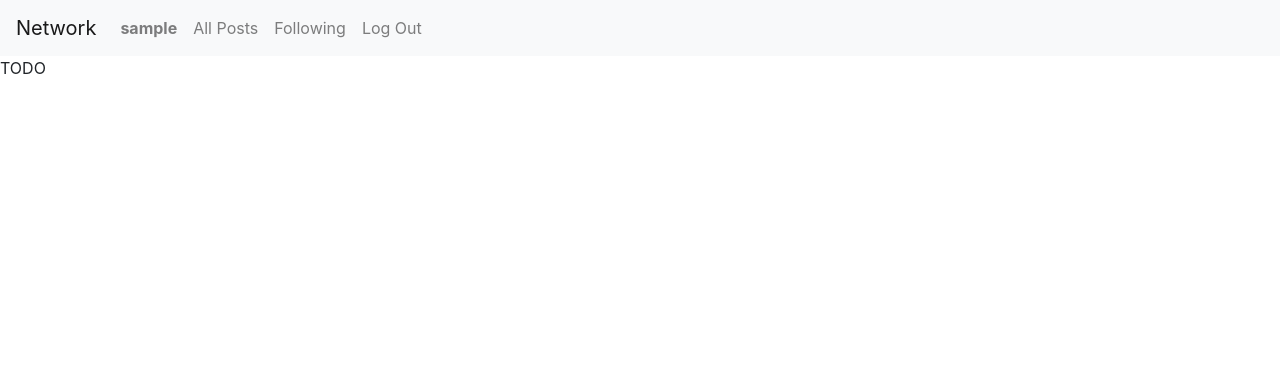
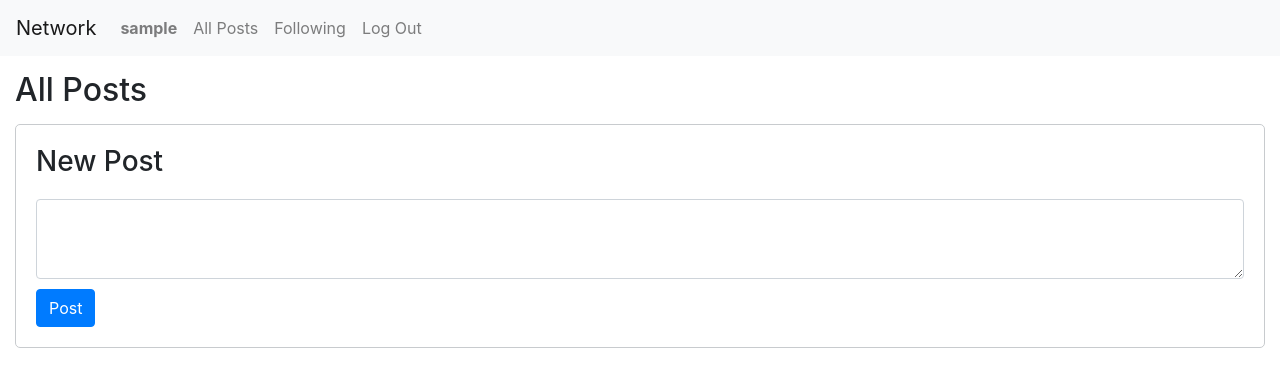
Before and after one commit to danrmoliv/cs50w-project4, a Django app: page / in a window 1280 px wide. Shown: the top 387 px of the page. Run offline with Django 3.2, Linux system fonts and the light colour scheme; the visitor is signed in with stand-in values (Sample User, id 1); some libraries are stand-ins or nearby versions.

Commit message:
Create new post logic

```diff
--- a/network/models.py
+++ b/network/models.py
@@ -20,6 +20,10 @@ class PostItem(models.Model):
     timestamp = models.DateTimeField(auto_now_add=True)
     liked_by = models.ManyToManyField(User, blank=True, related_name="posts_liked")
 
+    def __str__(self):
+        return f"{self.user} - Post: {self.body} - {self.timestamp}"
+
+
     def serialize(self):
         return {
             "id": self.id,
--- /dev/null
+++ b/network/static/network/scriptIndex.js
@@ -0,0 +1,72 @@
+document.addEventListener('DOMContentLoaded', function() {
+
+  // Use buttons to toggle between views
+  document.querySelector('#all-posts-btn').addEventListener('click', () => load_all_posts());
+  document.querySelector('#following-btn').addEventListener('click', () => load_following());
+
+
+  // By default, load all_posts
+  load_all_posts();
+});
+
+
+// Event listener after DOM loaded
+document.addEventListener('DOMContentLoaded', function() {
+
+  composePost();
+
+});
+
+
+function load_all_posts() {
+    // Clear out composition fields
+    document.querySelector('#post-body').value = '';
+
+    document.querySelector('#all-posts-view').style.display = 'block';
+    document.querySelector('#following-view').style.display = 'none';
+
+    // composePost();
+};
+
+function load_following() {
+    document.querySelector('#all-posts-view').style.display = 'none';
+    document.querySelector('#following-view').style.display = 'block';
+};
+
+function composePost() {
+  formDOM = document.querySelector("#compose-post");
+
+
+
+  formDOM.addEventListener("submit", (event) => {
+    event.preventDefault();
+
+    const body = document.querySelector('#post-body').value;
+    const csrfToken = document.querySelector('[name=csrfmiddlewaretoken]').value;
+
+    // console.log(body);
+
+    fetch('/posts', {
+        method: 'POST',
+        headers: {
+          // Informa ao servidor que você está enviando JSON
+          'Content-Type': 'application/json',
+          // Adiciona o token CSRF ao cabeçalho que o Django espera
+          'X-CSRFToken': csrfToken
+        },
+        body: JSON.stringify({
+            body: body,
+
+        })
+      })
+      .then(response => response.json())
+      .then(result => {
+          console.log(result);
+      })
+      .then(
+        document.querySelector('#post-body').value = '')
+
+  }
+)
+
+}
--- a/network/static/network/styles.css
+++ b/network/static/network/styles.css
@@ -0,0 +1,19 @@
+h2{
+    margin: 15px;
+}
+
+#new-post {
+    margin: 15px;
+    border: solid #c8cbce 1px;
+    padding: 20px;
+    border-radius: 5px;
+}
+
+#new-post > h3 {
+    margin-bottom: 20px;
+}
+
+#new-post > form > textarea {
+    margin-bottom: 10px;
+    height: 80px;
+}
--- a/network/templates/network/index.html
+++ b/network/templates/network/index.html
@@ -1,5 +1,27 @@
 {% extends "network/layout.html" %}
+{% load static %}
 
 {% block body %}
-    TODO
+    <div id="all-posts-view">
+        <h2>All Posts</h2>
+        {% if user.is_authenticated %}
+            <div id="new-post">
+
+                <h3>New Post</h3>
+
+                <form id="compose-post">
+                    {% csrf_token %}
+                    <textarea class="form-control" id="post-body" placeholder=""></textarea>
+                    <input type="submit" value="Post" class="btn btn-primary"/>
+                </form>
+
+            </div>
+        {% endif %}
+    </div>
+
+    <div id="following-view">
+        TODO
+    </div>
+
+
 {% endblock %}
--- a/network/templates/network/layout.html
+++ b/network/templates/network/layout.html
@@ -20,11 +20,11 @@
                     </li>
                 {% endif %}
                 <li class="nav-item">
-                  <a class="nav-link" href="{% url 'index' %}">All Posts</a>
+                  <a class="nav-link" href="{% url 'index' %}" id="all-posts-btn">All Posts</a>
                 </li>
                 {% if user.is_authenticated %}
                     <li class="nav-item">
-                        <a class="nav-link" href="#">Following</a>
+                        <a class="nav-link" href="#" id="following-btn">Following</a>
                     </li>
                     <li class="nav-item">
                         <a class="nav-link" href="{% url 'logout' %}">Log Out</a>
@@ -46,4 +46,8 @@
             {% endblock %}
         </div>
     </body>
+
+    {% block script %}
+        <script src="{% static 'network/scriptIndex.js' %}"></script>
+    {% endblock %}
 </html>
--- a/network/urls.py
+++ b/network/urls.py
@@ -7,5 +7,8 @@ urlpatterns = [
     path("", views.index, name="index"),
     path("login", views.login_view, name="login"),
     path("logout", views.logout_view, name="logout"),
-    path("register", views.register, name="register")
+    path("register", views.register, name="register"),
+
+    # API Routes
+    path("posts", views.compose_post, name="new_post'")
 ]
--- a/network/views.py
+++ b/network/views.py
@@ -1,14 +1,41 @@
+import json
 from django.contrib.auth import authenticate, login, logout
 from django.db import IntegrityError
 from django.http import HttpResponse, HttpResponseRedirect
 from django.shortcuts import render
 from django.urls import reverse
+from django.http import JsonResponse
+from django.contrib.auth.decorators import login_required
 
-from .models import User
+from django.views.decorators.csrf import csrf_exempt
+
+from .models import User, PostItem
 
 
 def index(request):
     return render(request, "network/index.html")
+
+#@csrf_exempt ### TODO: Remover exceção depois
+@login_required
+def compose_post(request):
+
+    # Composing a new post must be via POST
+    if request.method != "POST":
+        return JsonResponse({"error": "POST request required."}, status=400)
+
+    data = json.loads(request.body)
+
+    username = request.user
+    body = data.get("body", "")
+
+    new_post = PostItem(
+        user=username,
+        body=body
+        )
+
+    new_post.save()
+
+    return JsonResponse({"message": "Post sent successfully."}, status=201)
 
 
 def login_view(request):
--- a/project4/settings.py
+++ b/project4/settings.py
@@ -107,7 +107,7 @@ AUTH_PASSWORD_VALIDATORS = [
 
 LANGUAGE_CODE = 'en-us'
 
-TIME_ZONE = 'UTC'
+TIME_ZONE = 'America/Sao_Paulo'
 
 USE_I18N = True
 
```
